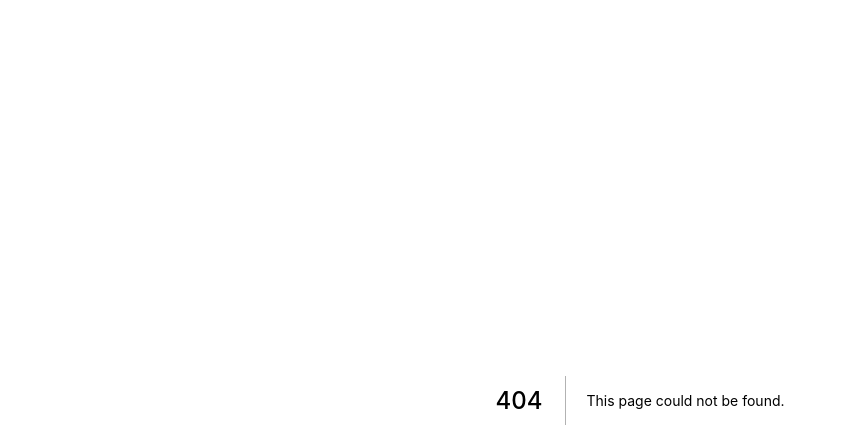
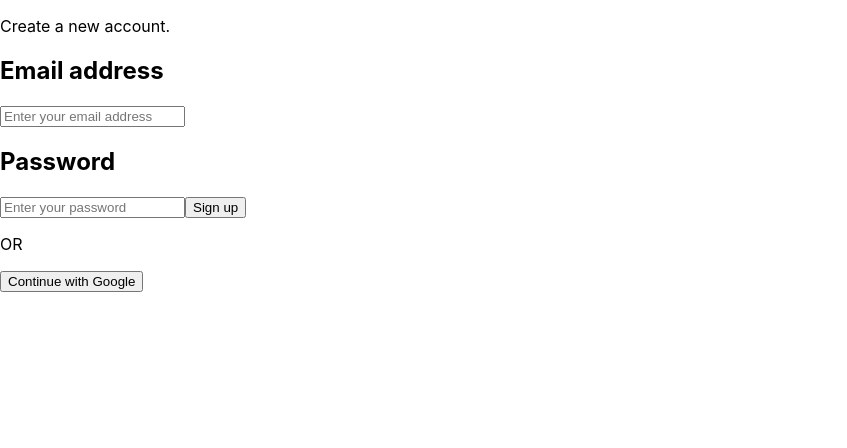
Before and after one commit to ayakamiyake7/apartment_for_rent_service, a Next.js app: page /signup in a window 1280 px wide. Before the commit this address had no page. Shown: the top 448 px of the page, without its empty margins (0-847 px from the left). Built offline with nearby package versions, Linux system fonts and the light colour scheme.

Commit message:
#6 Add Signup page design

```diff
--- /dev/null
+++ b/pages/signup.js
@@ -0,0 +1,15 @@
+export default function Signup() {
+  return (
+    <>
+      <p>Create a new account.</p>
+      <h2>Email address</h2>
+      <input type="email" placeholder="Enter your email address" />
+      <h2>Password</h2>
+      <input type="password" placeholder="Enter your password" />
+      <button>Sign up</button>
+
+      <p>OR</p>
+      <button>Continue with Google</button>
+    </>
+  );
+}
```
